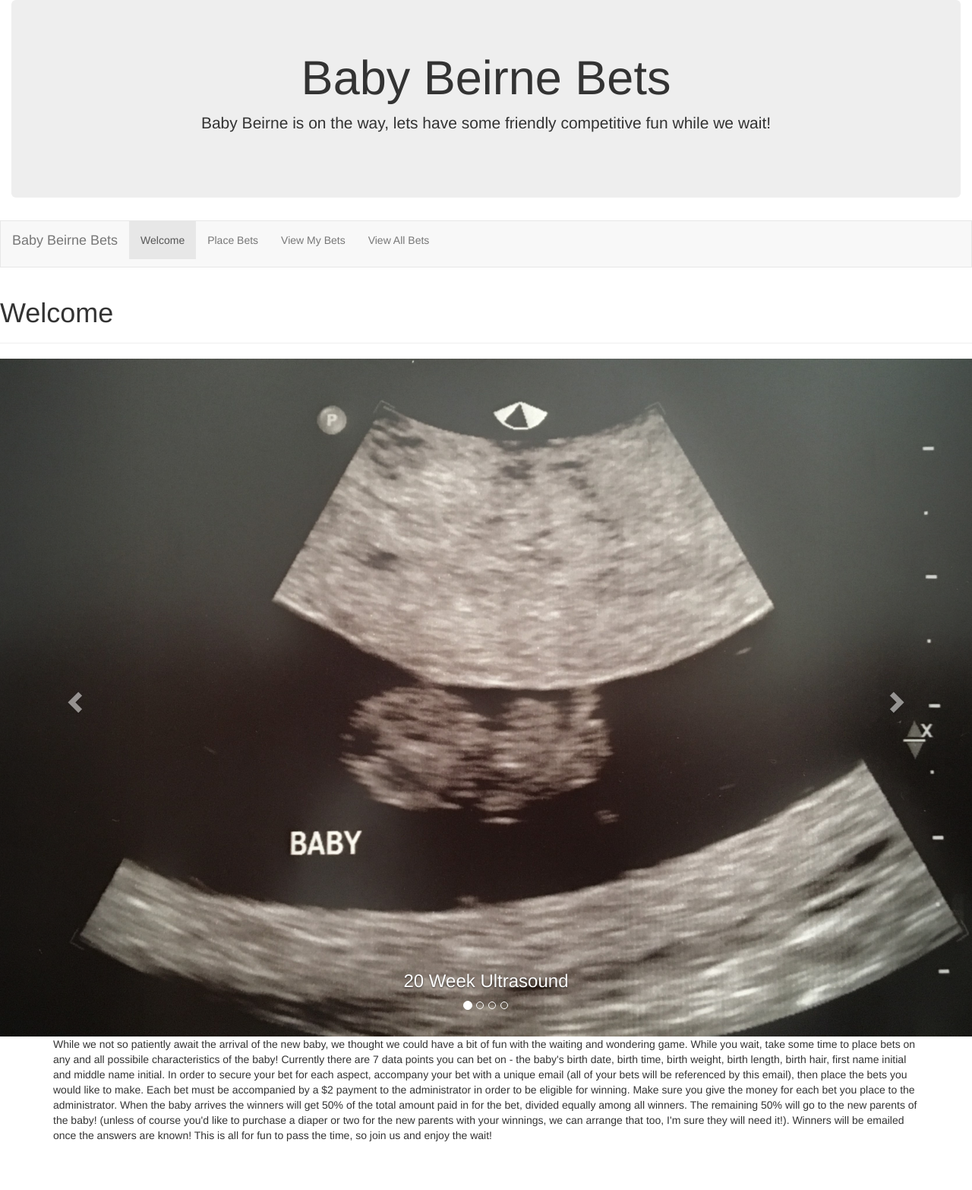
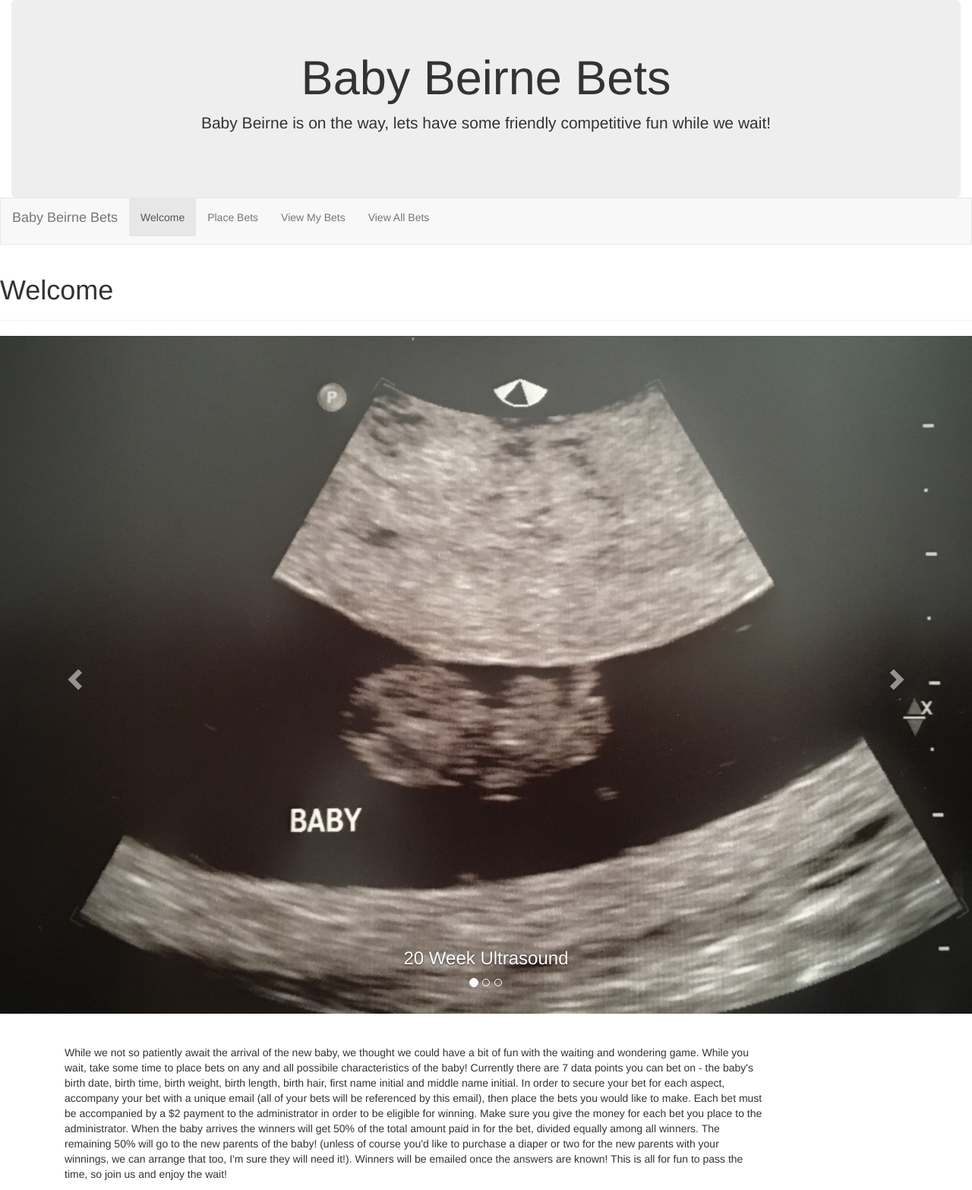
Before and after one commit to mp-jensen/Baby-Beirne-Bets, a Flask app: page / in a window 1280 px wide. Shown: the whole page at 76% size. Before the commit the page ends 1502 px from the top, so only its background shows below. Run offline with Flask 2, Linux system fonts and the light colour scheme; some libraries are stand-ins or nearby versions.

Commit message:
update jumbotron and navbar formatting, fix welcome message centering

```diff
--- a/templates/base.html
+++ b/templates/base.html
@@ -23,17 +23,22 @@
     <!-- https://fonts.google.com/specimen/Raleway?selection.family=Raleway -->
     <link href="https://fonts.googleapis.com/css?family=Raleway:100&display=swap" rel="stylesheet">
     <style>
+      /*Remove jumbotron's default bottom margin */
+      .jumbotron {
+        margin-bottom: 0;
+      }
+      /*Remove navbar default orunded borders and bottom margin*/
       .navbar {
         margin-bottom: 0;
         border-radius: 0;
       }
-
+      /*Adjust carousel image size*/
       .carousel-inner img {
         width: 100%;
         margin:auto;
         min-height: 200px;
       }
-
+      /*Remove carousel-captions on small screens*/
       @media (max-width: 600px) {
         .carousel-caption {
           display: none;
--- a/templates/welcome.html
+++ b/templates/welcome.html
@@ -15,7 +15,6 @@
     <li data-target="#welcomeCarousel" data-slide-to="0" class="active"></li>
     <li data-target="#welcomeCarousel" data-slide-to="1"></li>
     <li data-target="#welcomeCarousel" data-slide-to="2"></li>
-    <li data-target="#welcomeCarousel" data-slide-to="3"></li>
   </ol>
 
   <!-- Wrapper for slides -->
@@ -35,16 +34,9 @@
     </div>
 
     <div class="item">
-      <img src="{{ url_for('static', filename='images/ashaAndDan2.jpg') }}" alt="Family Wedding">
+      <img src="{{ url_for('static', filename='images/ashaAndDan2.JPG') }}" alt="Family Wedding">
       <div class="carousel-caption">
         <h3>Asha & Dan at a Family Wedding</h3>
-      </div>
-    </div>
-
-    <div class="item">
-      <img src="{{ url_for('static', filename='images/ashaAndDan4.jpg') }}" alt="Engagement">
-      <div class="carousel-caption">
-        <h3>Asha & Dan's Engagement</h3>
       </div>
     </div>
 
@@ -61,7 +53,17 @@
   </a>
 </div>
 
+<br>
+<br>
 <div class="container">
+  <div class="col-sm-1"></div>
+</div>
+<div class="container">
+  <div class="col-sm-10">
     <p>While we not so patiently await the arrival of the new baby, we thought we could have a bit of fun with the waiting and wondering game. While you wait, take some time to place bets on any and all possibile characteristics of the baby! Currently there are 7 data points you can bet on - the baby's birth date, birth time, birth weight, birth length, birth hair, first name initial and middle name initial. In order to secure your bet for each aspect, accompany your bet with a unique email (all of your bets will be referenced by this email), then place the bets you would like to make. Each bet must be accompanied by a $2 payment to the administrator in order to be eligible for winning. Make sure you give the money for each bet you place to the administrator. When the baby arrives the winners will get 50% of the total amount paid in for the bet, divided equally among all winners. The remaining 50% will go to the new parents of the baby! (unless of course you'd like to purchase a diaper or two for the new parents with your winnings, we can arrange that too, I'm sure they will need it!). Winners will be emailed once the answers are known! This is all for fun to pass the time, so join us and enjoy the wait! </p>
+  </div>
+</div>
+<div class="container">
+  <div class="col-sm-1"></div>
 </div>
 {% endblock %}
```
